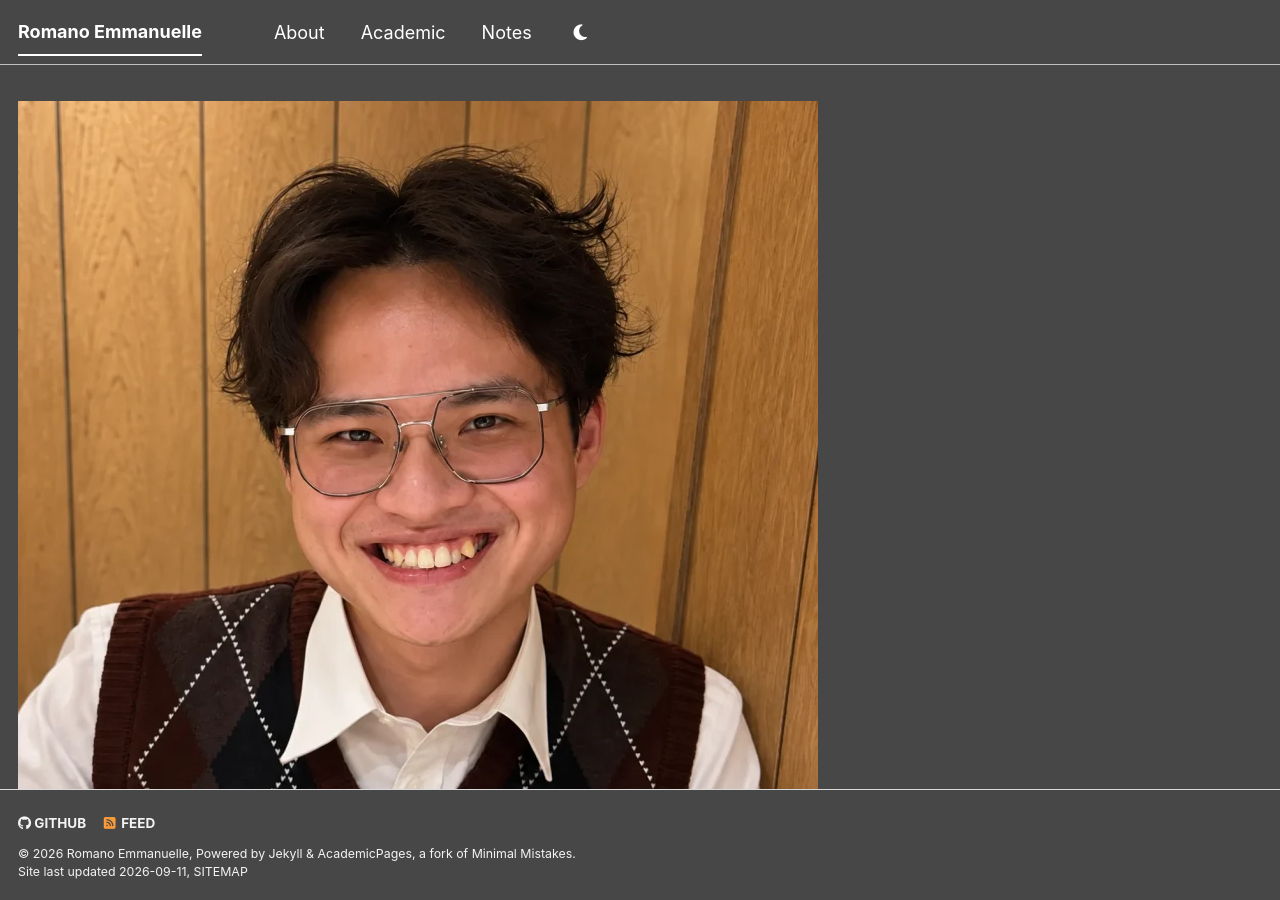
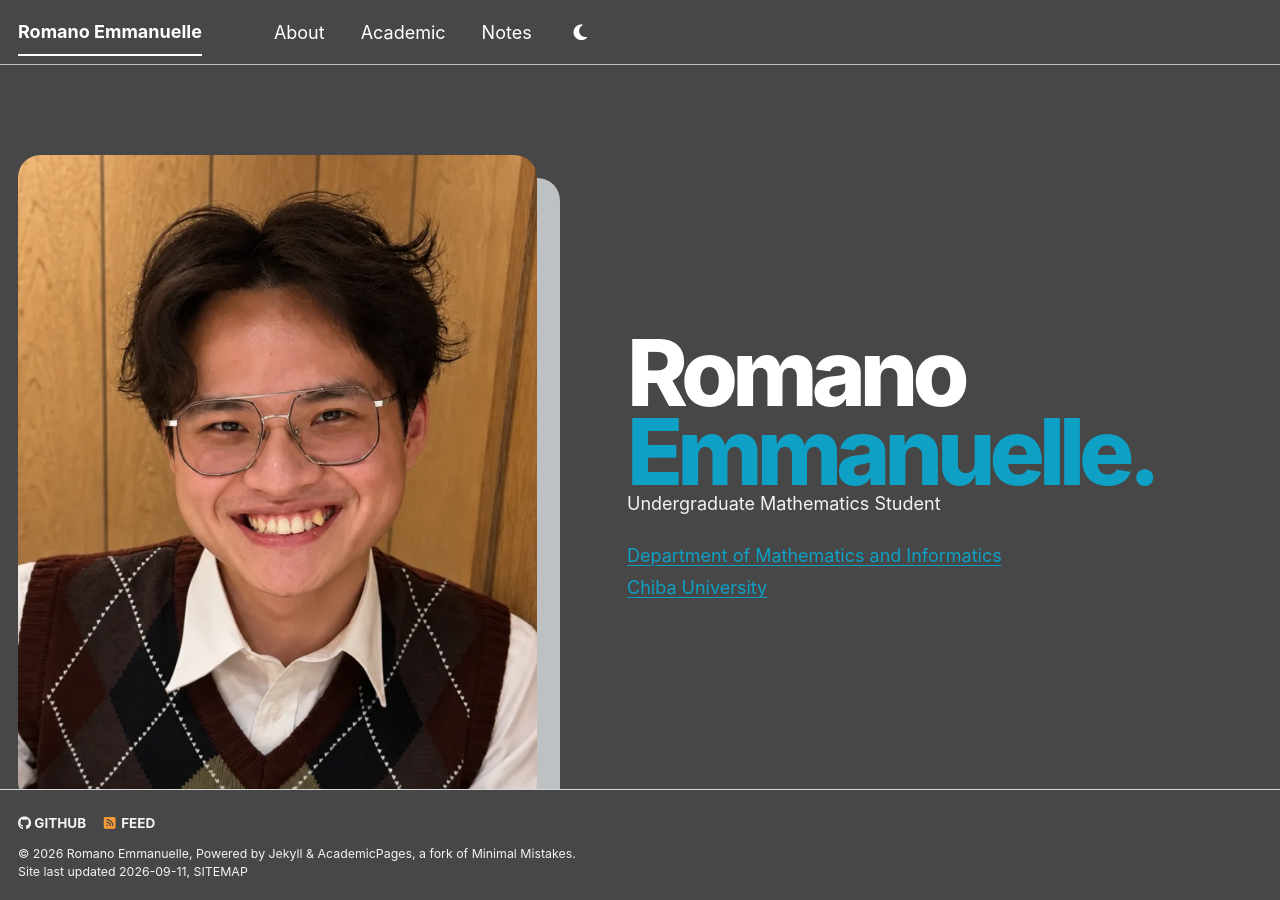
Before and after one commit to RomanoEmmanuelle/RomanoEmmanuelle.github.io, a Jekyll site: the page built from _pages/home.md, in a window 1280 px wide and 900 px high. Built offline with Jekyll 4.4.1, drawn with Linux system fonts in a browser that asks for light colours; a style sheet for code colours, icons or effects is not loaded.

Commit message:
Style the new landing page
Add a responsive portrait-led homepage layout without the profile sidebar.

```diff
--- a/_sass/layout/_personal.scss
+++ b/_sass/layout/_personal.scss
@@ -194,3 +194,110 @@
     font-size: 1.12rem;
   }
 }
+
+/* Landing page */
+.landing-hero {
+  display: grid;
+  grid-template-columns: minmax(18rem, 0.9fr) minmax(22rem, 1.1fr);
+  align-items: center;
+  gap: clamp(3rem, 7vw, 7rem);
+  min-height: calc(100vh - #{$masthead-height} - 9rem);
+  padding: clamp(2rem, 6vh, 5rem) 0;
+}
+
+.landing-hero__portrait {
+  position: relative;
+  isolation: isolate;
+}
+
+.landing-hero__portrait::after {
+  position: absolute;
+  inset: 1.25rem -1.25rem -1.25rem 1.25rem;
+  z-index: -1;
+  content: "";
+  background: var(--global-border-color);
+  border-radius: 1.25rem;
+}
+
+.landing-hero__portrait img {
+  display: block;
+  width: 100%;
+  aspect-ratio: 4 / 5;
+  object-fit: cover;
+  object-position: center 28%;
+  border-radius: 1.25rem;
+}
+
+.landing-hero__name {
+  margin: 0;
+  font-size: clamp(3.4rem, 7.2vw, 7rem);
+  font-weight: 780;
+  letter-spacing: -0.065em;
+  line-height: 0.86;
+}
+
+.landing-hero__name span {
+  display: block;
+}
+
+.landing-hero__name-accent {
+  color: var(--global-link-color);
+}
+
+.landing-hero__role {
+  margin: clamp(2rem, 5vh, 3.5rem) 0 0.85rem;
+  color: var(--global-text-color-light);
+  font-size: clamp(1.1rem, 2.2vw, 1.55rem);
+  line-height: 1.4;
+}
+
+.landing-hero__affiliation {
+  margin: 0;
+  font-size: clamp(1rem, 1.7vw, 1.25rem);
+  line-height: 1.75;
+}
+
+.landing-hero__affiliation a {
+  text-underline-offset: 0.18em;
+  text-decoration-thickness: 1px;
+}
+
+@media (max-width: 800px) {
+  .landing-hero {
+    grid-template-columns: 1fr;
+    gap: 2.75rem;
+    min-height: auto;
+    padding: 2rem 0 3.5rem;
+  }
+
+  .landing-hero__portrait {
+    width: min(88%, 28rem);
+    margin: 0 auto;
+  }
+
+  .landing-hero__intro {
+    text-align: center;
+  }
+
+  .landing-hero__name {
+    font-size: clamp(3.1rem, 15vw, 5rem);
+  }
+
+  .landing-hero__role {
+    margin-top: 2rem;
+  }
+}
+
+@media (max-width: 420px) {
+  .landing-hero__portrait::after {
+    inset: 0.8rem -0.8rem -0.8rem 0.8rem;
+  }
+
+  .landing-hero__portrait img {
+    border-radius: 1rem;
+  }
+
+  .landing-hero__name {
+    font-size: clamp(2.8rem, 14vw, 3.75rem);
+  }
+}
```
